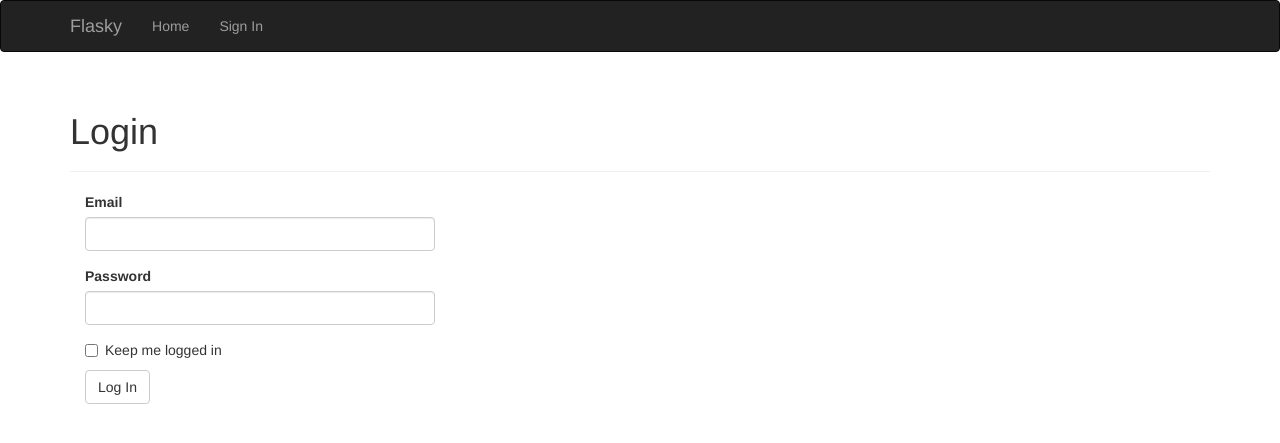
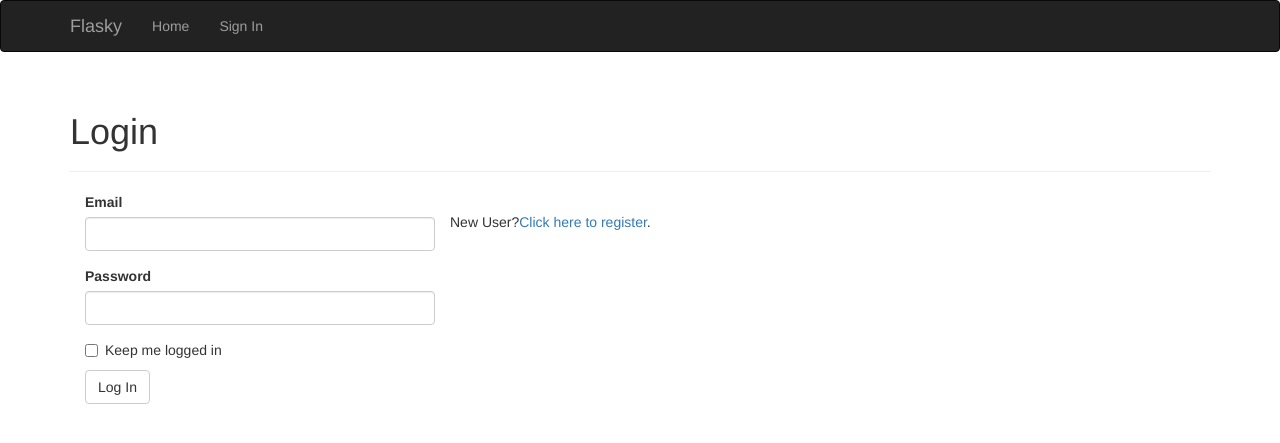
Before and after one commit to ChaoPei/flasky, a Flask app: page /auth/login in a window 1280 px wide. Shown: the top 443 px of the page. Run offline with Flask 2, Linux system fonts and the light colour scheme; some libraries are stand-ins or nearby versions.

Commit message:
add register

```diff
--- a/app/auth/forms.py
+++ b/app/auth/forms.py
@@ -7,11 +7,35 @@
 
 from flask_wtf import Form
 from wtforms import StringField, PasswordField, BooleanField, SubmitField
-from wtforms.validators import Required, Length, Email
+from wtforms.validators import Required, Length, Email, Regexp, EqualTo
+from ..models import User
 
+
+# 登录表单
 class LoginForm(Form):
     # 用户以email登录, email必须提交, 长度和形式要符合要求
     email = StringField('Email', validators=[Required(), Length(1,64), Email()])
     password = PasswordField('Password', validators=[Required()])
     remember_me = BooleanField('Keep me logged in')
     submit = SubmitField('Log In')
+
+
+# 注册表单
+class RegistrationForm(Form):
+    email = StringField('Email', validators=[Required(), Length(1,64), Email()])
+    username = StringField('Username', validators=[Required(), Length(1,64),
+        Regexp('^[A-Za-z][A-Za-z0-9_.]*$', 0, 'Username must have only letters, numbers, dots or underscores')])
+
+    password = PasswordField('Password', validators=[Required(), EqualTo('password2', message='Passwords must match.')])
+    password2 = PasswordField('Confirm password', validators=[Required()])
+    submit = SubmitField('Register')
+
+
+    # 自定义验证
+    def validate_email(self, field):
+        if User.query.filter_by(email=field.data).first():
+            raise ValidationError('Email already registered.')
+
+    def validate_username(self, field):
+        if User.query.filter_by(username=field.data).first():
+            raise ValidationError('Username already in use.')
--- a/app/auth/views.py
+++ b/app/auth/views.py
@@ -5,14 +5,17 @@
 '''
 
 from flask import render_template, redirect, request, url_for, flash
-from flask_login import login_user, logout_user, login_required
+from flask_login import login_user, logout_user, login_required, current_user
 
 
 # 导入认证蓝本
 from . import auth
 from ..models import User
-from .forms import LoginForm
+from .forms import LoginForm, RegistrationForm
+from .. import db
+from ..email import send_email
 
+# 登录
 @auth.route('/login', methods=['GET', 'POST'])
 def login():
     form = LoginForm()
@@ -26,9 +29,24 @@ def login():
     return render_template('auth/login.html', form=form)    # GET请求
 
 
+# 登出
 @auth.route('/logout')
 @login_required
 def logout():
     logout_user()
     flash('You have been logged out')
     return redirect(url_for('main.index'))
+
+
+
+# 注册
+@auth.route('/register', methods=['GET', 'POST'])
+def register():
+    form = RegistrationForm()
+    if form.validate_on_submit():
+        user = User(email=form.email.data, username=form.username.data,
+                password=form.password.data)
+        db.session.add(user)
+        flash('Yon can now login.')
+        return redirect(url_for('auth.login'))
+    return render_template('auth/register.html', form=form)
--- a/app/templates/auth/login.html
+++ b/app/templates/auth/login.html
@@ -1,7 +1,7 @@
 {% extends "base.html" %}
 {% import "bootstrap/wtf.html" as wtf %}
 
-{% block title %}Flasky - Login{% endblock %}
+{% block title %}Parlefan - Login{% endblock %}
 
 {% block page_content %}
 <div class="page-header">
@@ -10,4 +10,9 @@
 <div class="col-md-4">
     {{ wtf.quick_form(form) }}
 </div>
+
+<br>
+
+<p> New User?<a href="{{ url_for('auth.register') }}">Click here to register</a>.</p>
+
 {% endblock %}
```
Also changed, not shown: app/templates/auth/register.html (added, +15 -0 lines), app/__init__.py (line endings or trailing spaces).
